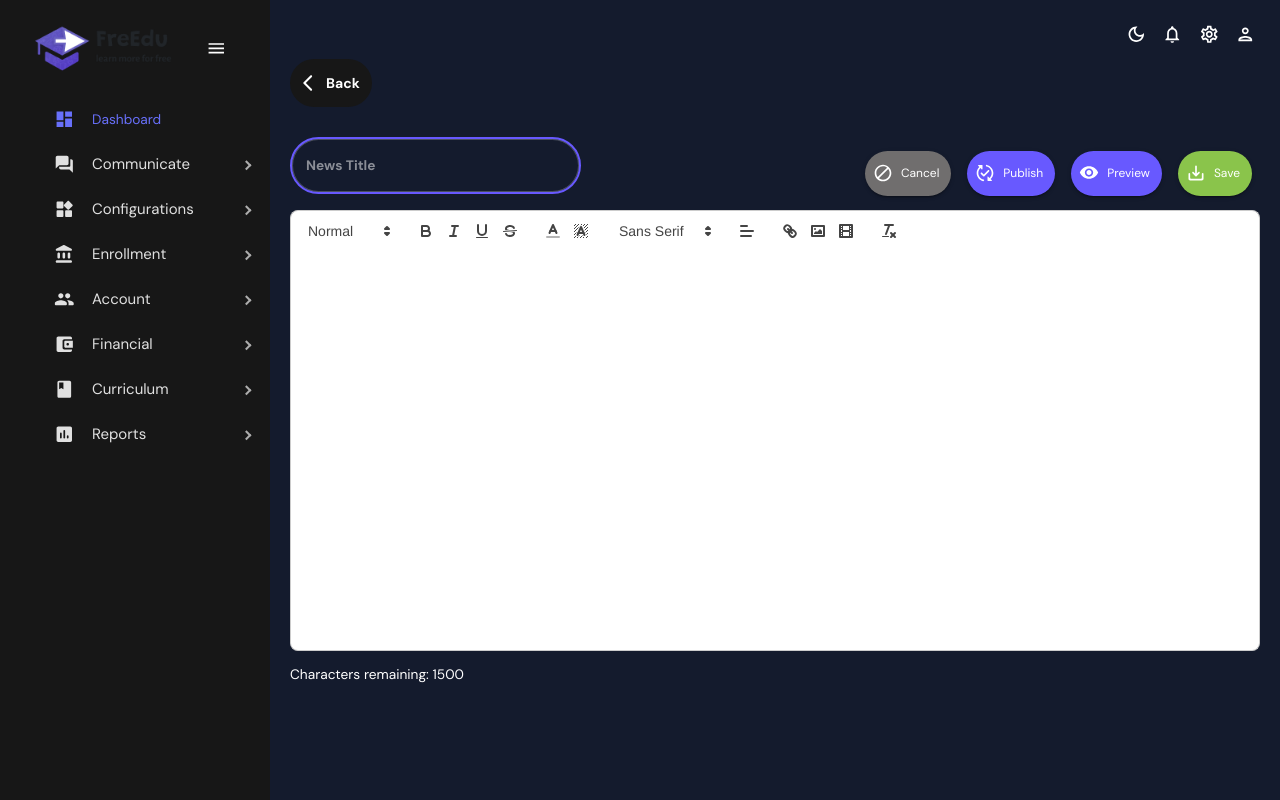
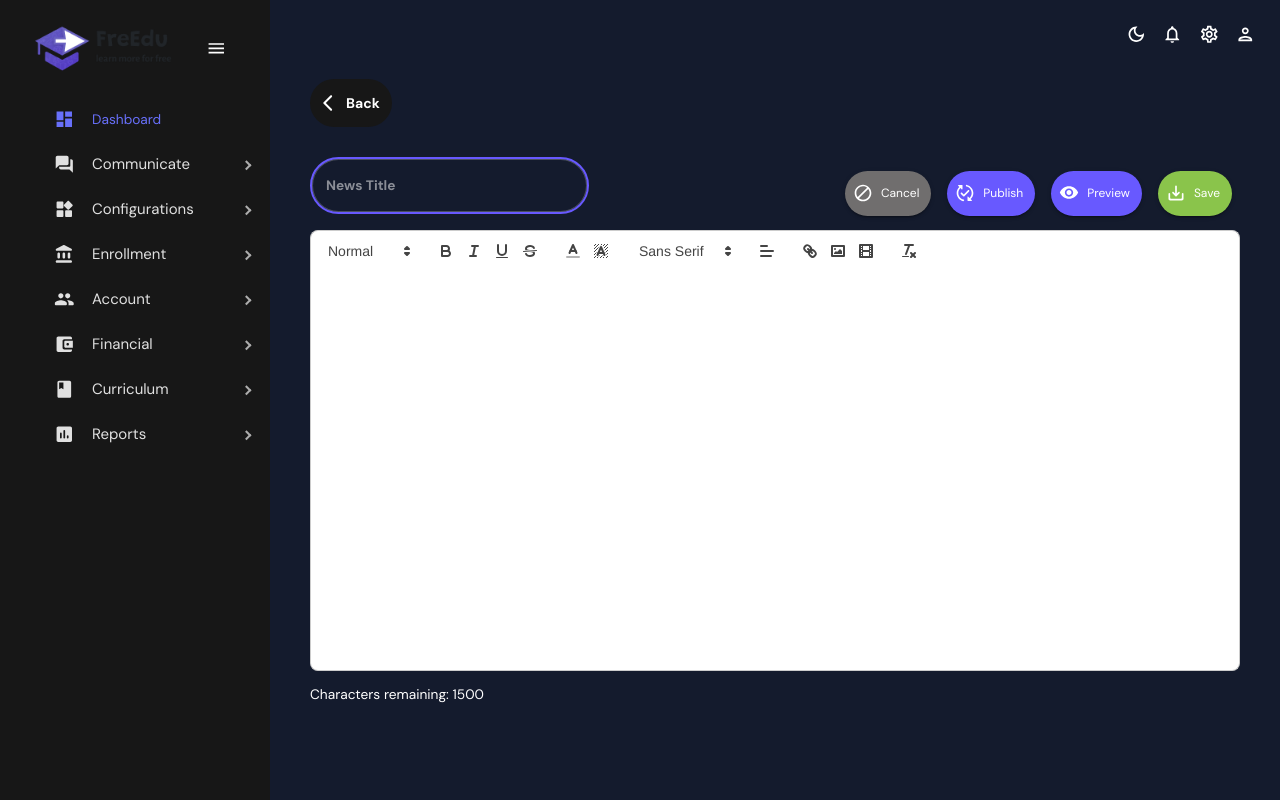
Before and after one commit to trxxxxanxx/freedu, a React (Create React App) app: page /admin/communicate/school-news/add in a window 1280 px wide. Built offline with nearby package versions, Linux system fonts and the light colour scheme.

Commit message:
Update AddSchoolNews.jsx

```diff
--- a/src/account/admin/crud/AddSchoolNews.jsx
+++ b/src/account/admin/crud/AddSchoolNews.jsx
@@ -15,7 +15,7 @@ const AddSchoolNews = () => {
 
 
     return (
-        <Box m='20px'>
+        <Box m='40px'>
             <Button href="/admin/communicate/school-news" variant="contained" startIcon={<ArrowBackIosRoundedIcon />} sx={{borderRadius: 50,  padding: 1.5, textTransform: 'Capitalize', backgroundColor: colors.freeduAccent[100], color: colors.freeduAccent[600], marginBottom: '30px', marginTop: '-30px', fontSize: '14px', fontWeight: 700, boxShadow: 'none'}}>
                 Back
             </Button>
```
